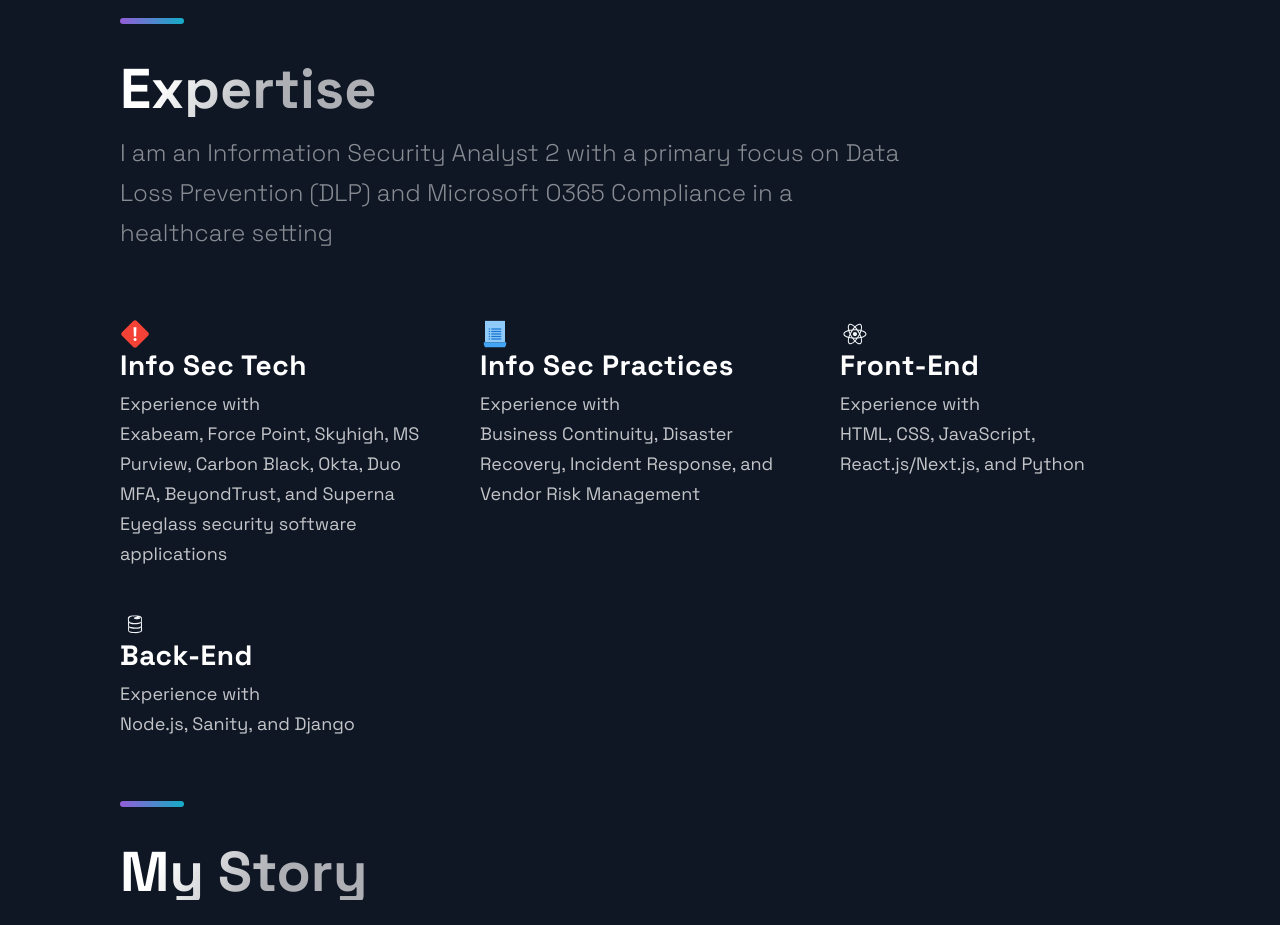
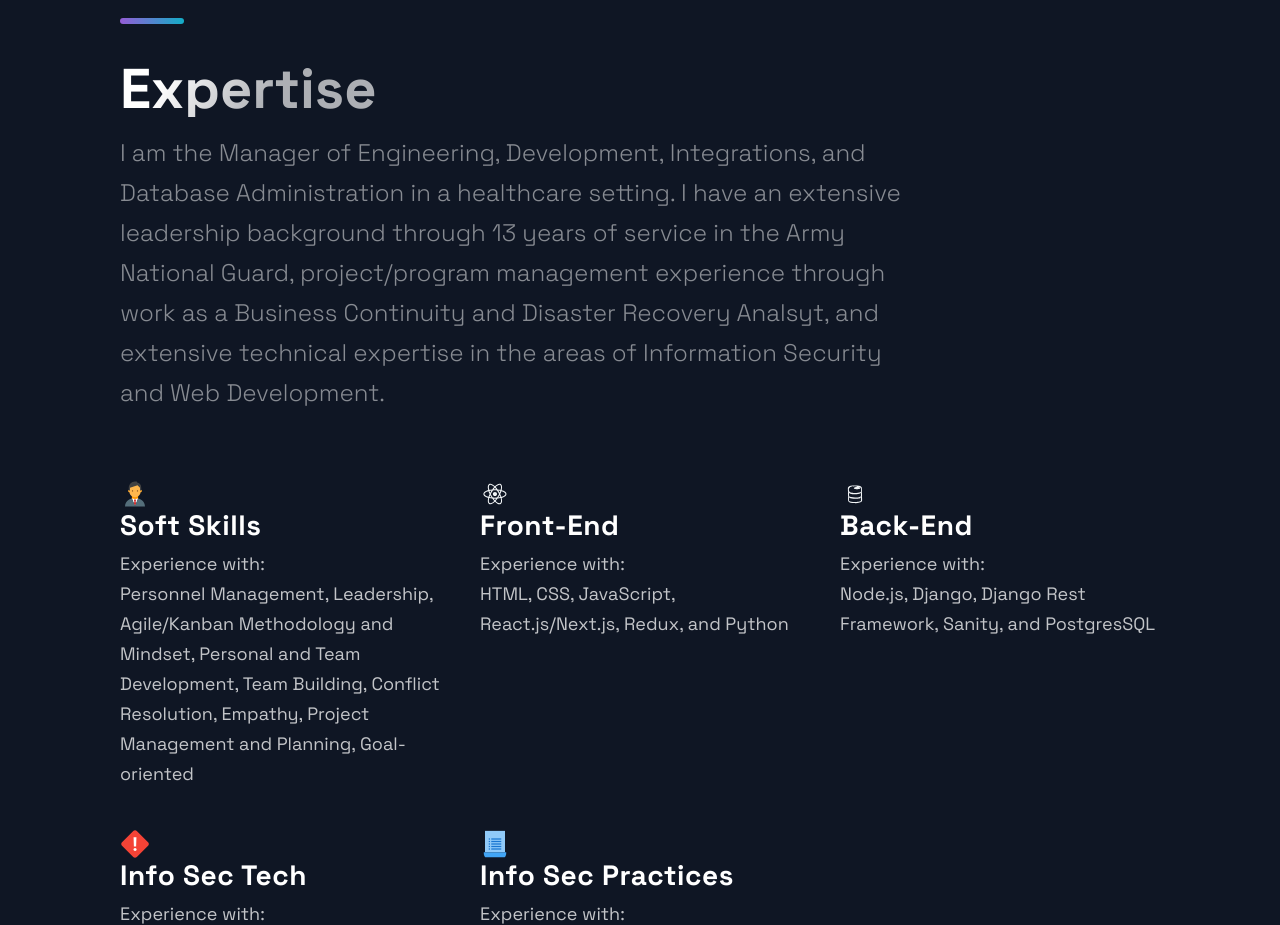
Before and after one commit to travisengh/travisengh.github.io, a Next.js app: page / in a window 1280 px wide. Shown: the part 1240-2165 px from the top of the page. Built offline with nearby package versions, Linux system fonts and the light colour scheme.

Commit message:
Update for new promotion

```diff
--- a/src/components/Footer/Footer.js
+++ b/src/components/Footer/Footer.js
@@ -10,7 +10,7 @@
       <LinkList>
       <LinkColumn>
         <LinkTitle>Resume</LinkTitle>
-        <LinkItem target="_blank" href="TEnghResume.pdf">Resume Download</LinkItem>
+        <LinkItem target="_blank" href="TEEngineeringManagerResume.pdf">Resume Download</LinkItem>
         </LinkColumn>
         <LinkColumn>
         <LinkTitle>Email</LinkTitle>
--- a/src/components/Hero/Hero.js
+++ b/src/components/Hero/Hero.js
@@ -11,8 +11,7 @@
         Hi, I'm Travis Engh
       </SectionTitle>
       <SectionText>
-      Information Security Analyst during the day<br />
-      Full Stack Web Developer (in training) at night
+      Manager of Engineering, Development, Integrations, and Database Administration
       </SectionText>
     <Button onClick={() => window.location = '/#tech'}>Learn More</Button>
     </LeftSection>
--- a/src/components/Technologies/Technologies.js
+++ b/src/components/Technologies/Technologies.js
@@ -1,6 +1,6 @@
 import React from 'react';
 import { DiFirebase, DiReact } from 'react-icons/di';
-import { FcHighPriority, FcLock, FcRules } from 'react-icons/fc';
+import { FcBusinessman, FcHighPriority, FcRules } from 'react-icons/fc';
 import { Section, SectionDivider, SectionText, SectionTitle } from '../../styles/GlobalComponents';
 import { List, ListContainer, ListItem, ListParagraph, ListTitle } from './TechnologiesStyles';
 
@@ -11,16 +11,51 @@
     <br />
     <SectionTitle>Expertise</SectionTitle>
     <SectionText>
-      I am an Information Security Analyst 2 with a primary focus on Data Loss Prevention (DLP) and Microsoft O365 Compliance in a healthcare setting
+      I am the Manager of Engineering, Development, Integrations, and Database Administration in a healthcare setting.
+      I have an extensive leadership background through 13 years of service in the Army National Guard, project/program
+      management experience through work as a Business Continuity and Disaster Recovery Analsyt, and extensive technical
+      expertise in the areas of Information Security and Web Development.
     </SectionText>
     <List>
+      <ListItem>
+        <FcBusinessman size="3rem" />
+        <ListContainer>
+          <ListTitle>Soft Skills</ListTitle>
+          <ListParagraph>
+            Experience with:<br />
+            Personnel Management, Leadership, Agile/Kanban Methodology and Mindset,
+            Personal and Team Development, Team Building, Conflict Resolution,
+            Empathy, Project Management and Planning, Goal-oriented
+          </ListParagraph>
+        </ListContainer>
+      </ListItem>
+      <ListItem>
+        <DiReact size="3rem" />
+        <ListContainer>
+          <ListTitle>Front-End</ListTitle>
+          <ListParagraph>
+            Experience with:<br />
+            HTML, CSS, JavaScript, React.js/Next.js, Redux, and Python
+          </ListParagraph>
+        </ListContainer>
+      </ListItem>
+      <ListItem>
+        <DiFirebase size="3rem" />
+        <ListContainer>
+          <ListTitle>Back-End</ListTitle>
+          <ListParagraph>
+            Experience with:<br />
+            Node.js, Django, Django Rest Framework, Sanity, and PostgresSQL
+          </ListParagraph>
+        </ListContainer>
+      </ListItem>
       <ListItem>
         <FcHighPriority size="3rem" />
         <ListContainer>
           <ListTitle>Info Sec Tech</ListTitle>
           <ListParagraph>
-            Experience with<br />
-            Exabeam, Force Point, Skyhigh, MS Purview,
+            Experience with:<br />
+            Exabeam, Forcepoint, Proofpoint, Skyhigh, MS Purview,
             Carbon Black, Okta, Duo MFA, BeyondTrust, and
             Superna Eyeglass security software applications
           </ListParagraph>
@@ -31,29 +66,9 @@
         <ListContainer>
           <ListTitle>Info Sec Practices</ListTitle>
           <ListParagraph>
-            Experience with<br />
+            Experience with:<br />
             Business Continuity, Disaster Recovery, Incident Response, and
             Vendor Risk Management
-          </ListParagraph>
-        </ListContainer>
-      </ListItem>
-      <ListItem>
-        <DiReact size="3rem" />
-        <ListContainer>
-          <ListTitle>Front-End</ListTitle>
-          <ListParagraph>
-            Experience with<br />
-            HTML, CSS, JavaScript, React.js/Next.js, and Python
-          </ListParagraph>
-        </ListContainer>
-      </ListItem>
-      <ListItem>
-        <DiFirebase size="3rem" />
-        <ListContainer>
-          <ListTitle>Back-End</ListTitle>
-          <ListParagraph>
-            Experience with<br />
-            Node.js, Sanity, and Django
           </ListParagraph>
         </ListContainer>
       </ListItem>
--- a/src/components/Technologies/TechnologiesStyles.js
+++ b/src/components/Technologies/TechnologiesStyles.js
@@ -109,7 +109,7 @@
 @media ${props => props.theme.breakpoints.sm}{
   margin-bottom: 14px;
   max-width: 320px;
-  flex-direction: row;
+  flex-direction: column;
 }
 `
 
--- a/src/components/TimeLine/TimeLine.js
+++ b/src/components/TimeLine/TimeLine.js
@@ -47,7 +47,7 @@
       <SectionDivider />
       <br />
       <br />
-      <SectionTitle>My Story</SectionTitle>
+      <SectionTitle>My Journey</SectionTitle>
       <SectionText>What led me here</SectionText>
       <CarouselContainer ref={carouselRef} onScroll={handleScroll}>
         <>
--- a/src/constants/constants.js
+++ b/src/constants/constants.js
@@ -16,12 +16,13 @@
   { year: 2019, text: '\u2022 Started degree in Health Information Management (HIM)', },
   { year: 2020, text: '\u2022 Peaked an interest in web development in my spare time', },
   { year: 2021, text: '\u2022 Worked a side job as a web developer for a small startup and graduated with high honors in my HIM degree program', },
-  { year: 2022, text: '\u2022 Hired as a Disaster Recovery Analyst at Gundersen Health', },
+  { year: 2022, text: '\u2022 Hired as a Disaster Recovery Analyst at Gundersen Health and later promoted to Information Security Analyst 2', },
+  { year: 2023, text: '\u2022 Promted to Manager of Engineering, Development, Integrations, and Database Administration', },
 ];
 
 export const data = [
   { title: 'RHIA', text: 'Registered Health Information Administrator certification', },
   { title: 'ABCP', text: 'Associate Business Continuity Professional certification', },
   { title: 'Level +', text: 'Promoted to Information Security Analyst 2'},
-// { title: 'Security+', text: 'Obtained Security+ certification' }
+  { title: 'Level +', text: 'Promoted to Manager of Engineering, Development, Integrations, and Database Administration' },
 ];
```
Also changed, not shown: 2 other files (tests, documents, lock files or other folders).
